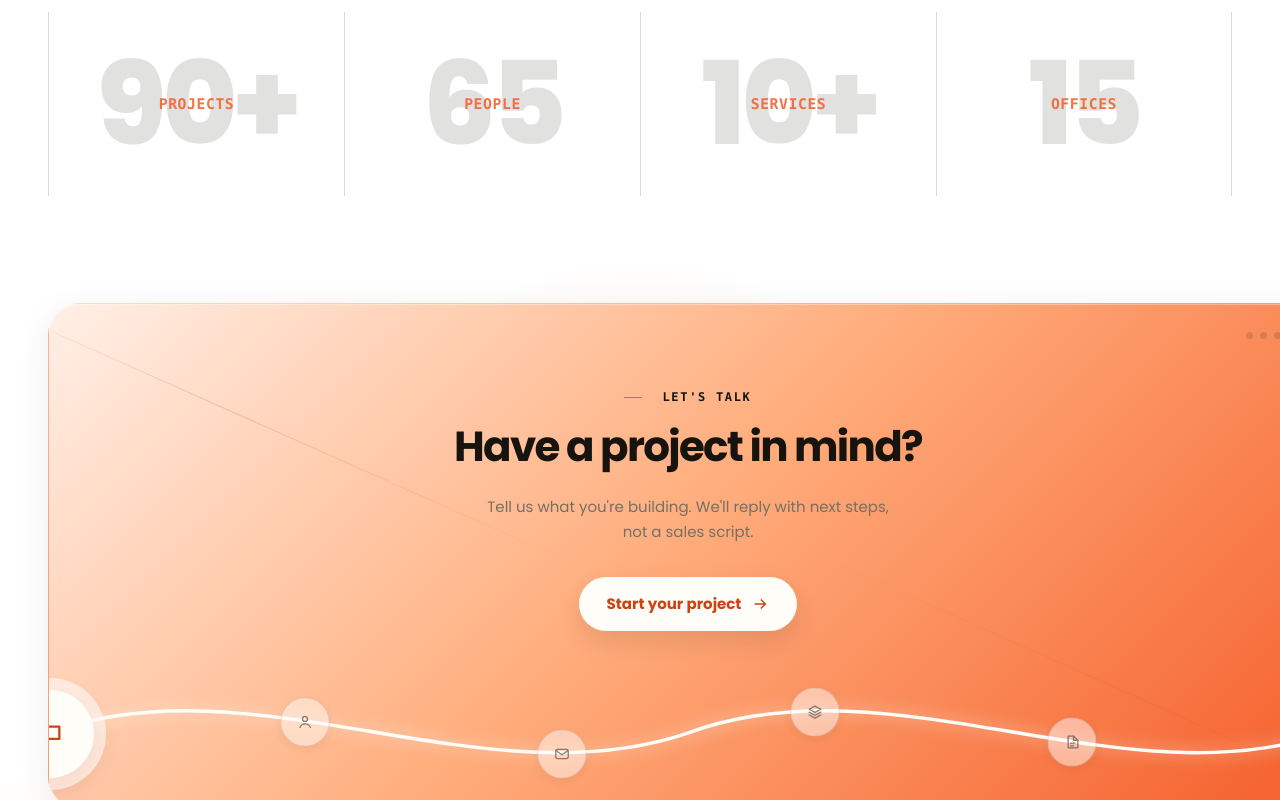
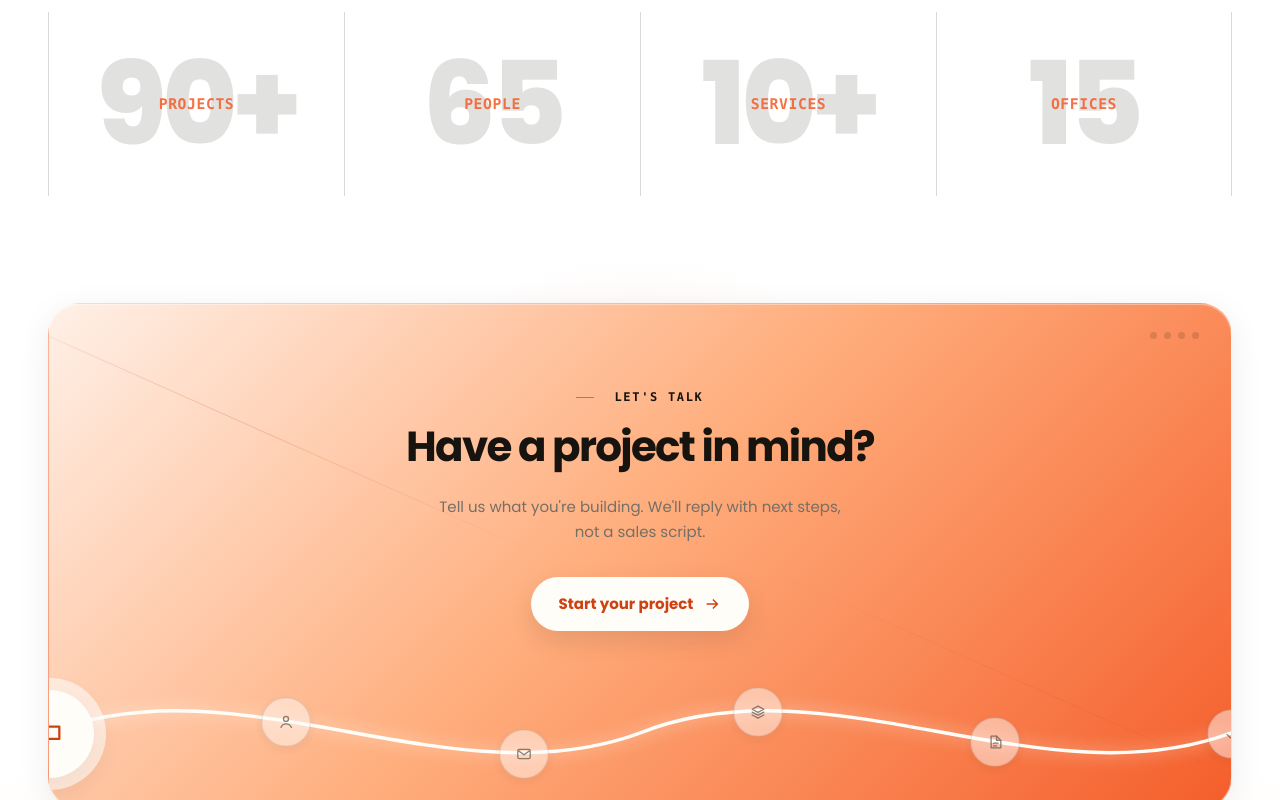
Before and after one commit to Isha-N02-09/berrysols_2, a Next.js app: page / in a window 1280 px wide. Shown: the part 11200-12000 px from the top of the page. Built offline with nearby package versions, Linux system fonts and the light colour scheme.

Commit message:
Update globals.css

```diff
--- a/styles/globals.css
+++ b/styles/globals.css
@@ -1728,7 +1728,7 @@ html::-webkit-scrollbar {
   position: relative;
   isolation: isolate;
   overflow: hidden;
-  width: 100%;
+  width: calc(100% - var(--home-guide) - var(--home-guide));
   max-width: none;
   box-sizing: border-box;
   margin: 0;
```
